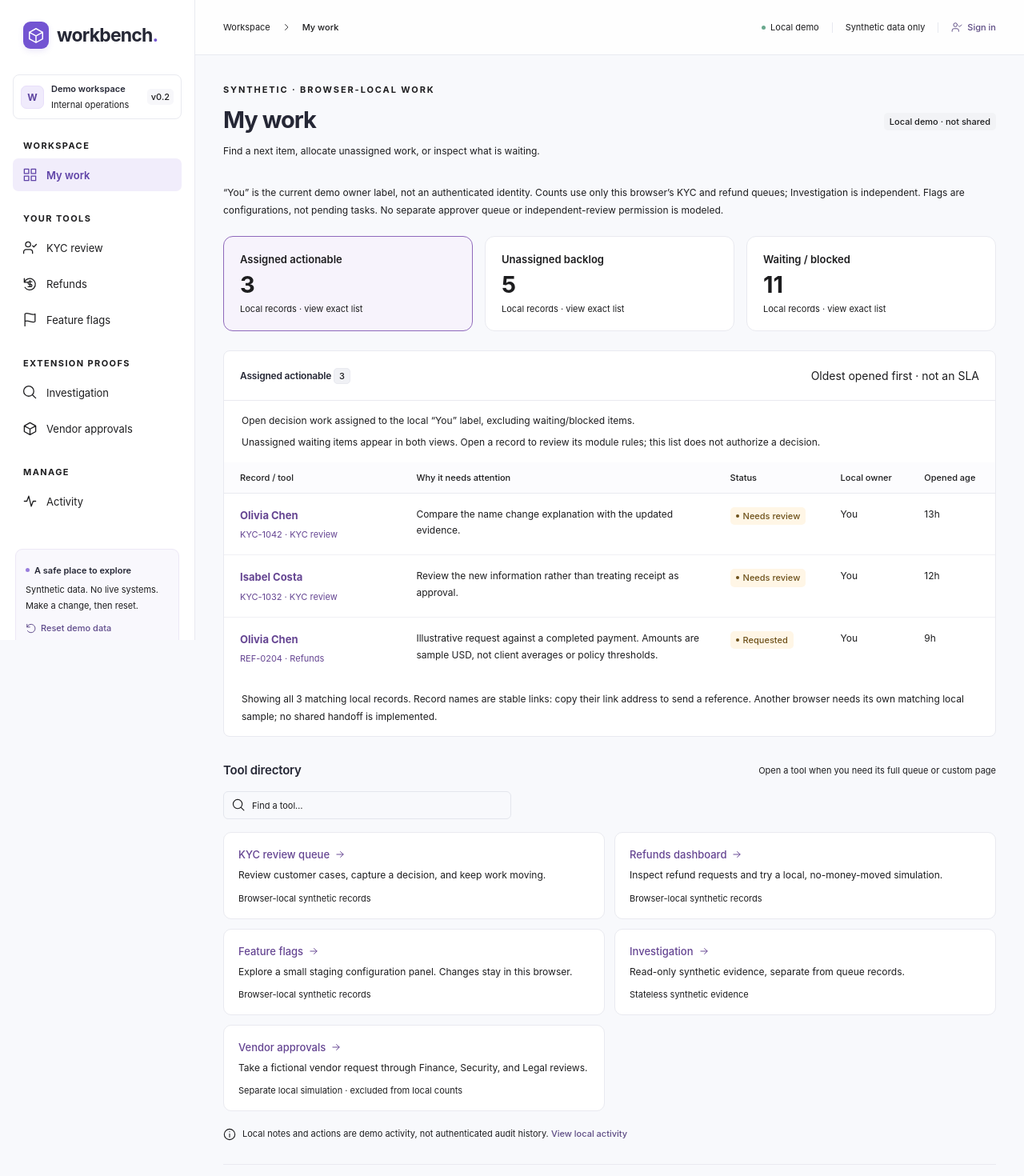
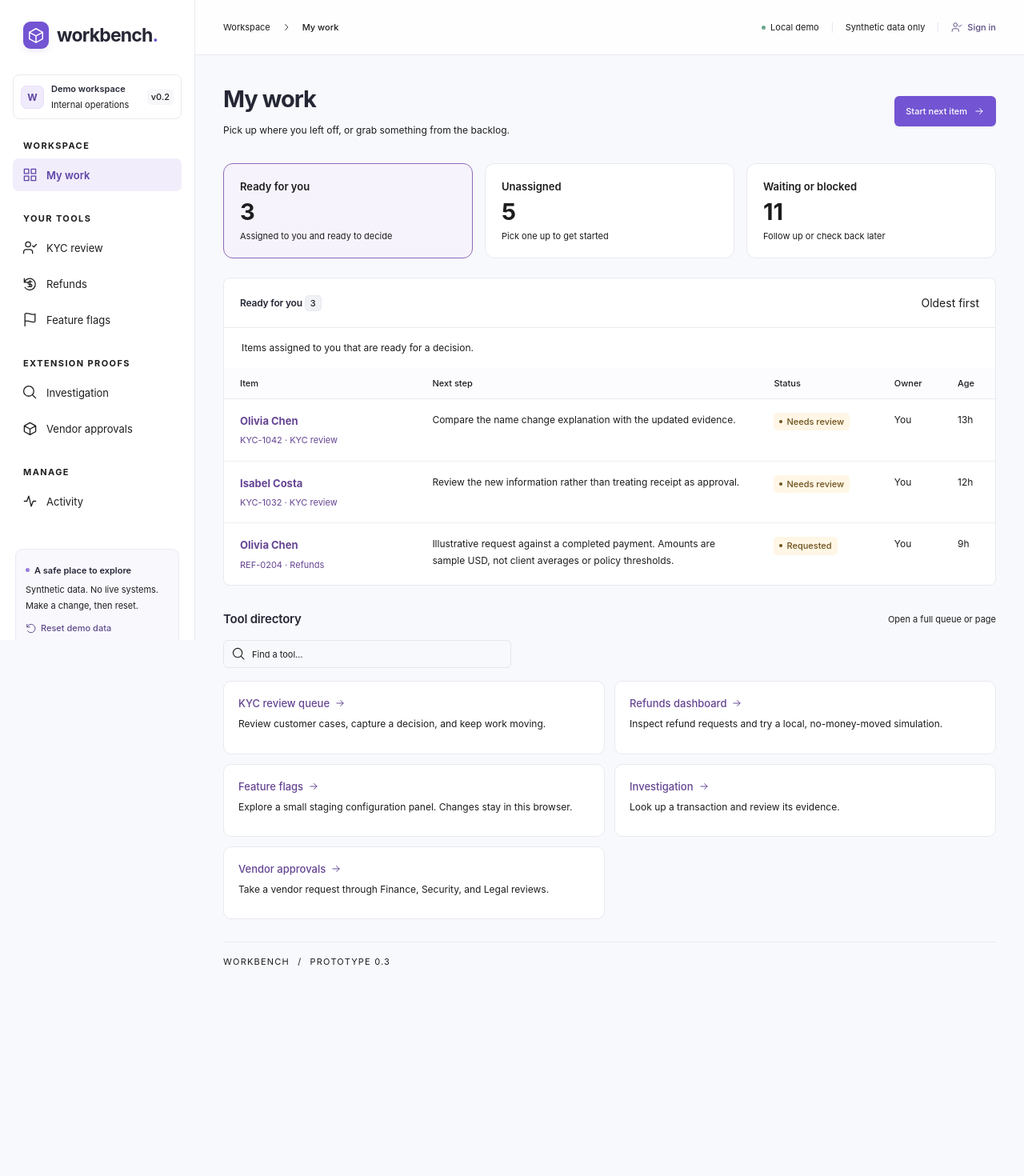
Before and after one commit to jilliangoldberg/cognition-power-apps, a React (Vite) app: page / in a window 1280 px wide. Shown: the top 1470 px of the page at 80% size. After the commit the page ends 1229 px from the top, so only its background shows below. Built offline with nearby package versions, Linux system fonts and the light colour scheme.

Commit message:
Simplify the My work landing page
Co-Authored-By: Devin AI <158243242+devin-ai-integration[bot]@users.noreply.github.com>

```diff
--- a/src/components/Overview.tsx
+++ b/src/components/Overview.tsx
@@ -8,18 +8,9 @@ import { Icon } from './Icon';
 import { Badge } from './Badge';
 import { openFromRow } from './rowClick';
 
-const pageSummaries: Record<
-  (typeof customPages)[number]['id'],
-  { description: string; scope: string }
-> = {
-  investigation: {
-    description: 'Read-only synthetic evidence, separate from queue records.',
-    scope: 'Stateless synthetic evidence',
-  },
-  vendors: {
-    description: 'Take a fictional vendor request through Finance, Security, and Legal reviews.',
-    scope: 'Separate local simulation · excluded from local counts',
-  },
+const pageDescriptions: Record<(typeof customPages)[number]['id'], string> = {
+  investigation: 'Look up a transaction and review its evidence.',
+  vendors: 'Take a vendor request through Finance, Security, and Legal reviews.',
 };
 
 export function Overview({
@@ -40,14 +31,18 @@ export function Overview({
   const [directorySearch, setDirectorySearch] = useState('');
   const items = workspaceItems(data);
   const visible = workItemsForView(items, view);
+  const next = workItemsForView(items, 'mine')[0];
   const directory = [
     ...modules.map((module) => ({
       id: module.id,
       title: module.title,
       description: module.description,
-      scope: 'Browser-local synthetic records',
     })),
-    ...customPages.map((page) => ({ id: page.id, title: page.title, ...pageSummaries[page.id] })),
+    ...customPages.map((page) => ({
+      id: page.id,
+      title: page.title,
+      description: pageDescriptions[page.id],
+    })),
   ].filter((item) =>
     `${item.title} ${item.description}`
       .toLowerCase()
@@ -57,18 +52,23 @@ export function Overview({
     <div className="work-home">
       <div className="page-heading overview-heading">
         <div>
-          <p className="eyebrow">SYNTHETIC · BROWSER-LOCAL WORK</p>
           <h1>My work</h1>
-          <p>Find a next item, allocate unassigned work, or inspect what is waiting.</p>
+          <p>
+            {next
+              ? 'Pick up where you left off, or grab something from the backlog.'
+              : 'You’re all caught up. Grab something from the backlog.'}
+          </p>
         </div>
-        <Badge label="Local demo · not shared" dot={false} />
+        {next && (
+          <button
+            className="button button-primary"
+            onClick={() => onSelect(next.module.id, next.record)}
+          >
+            Start next item <Icon name="arrow" size={14} />
+          </button>
+        )}
       </div>
-      <p className="work-scope">
-        “You” is the current demo owner label, not an authenticated identity. Counts use only this
-        browser’s KYC and refund queues; Investigation is independent. Flags are configurations, not
-        pending tasks. No separate approver queue or independent-review permission is modeled.
-      </p>
-      <nav className="work-counts" aria-label="Local work views">
+      <nav className="work-counts" aria-label="Work views">
         {(Object.keys(workViews) as WorkView[]).map((key) => (
           <a
             className={`work-count ${view === key ? 'selected' : ''}`}
@@ -82,7 +82,7 @@ export function Overview({
           >
             <span>{workViews[key].title}</span>
             <strong>{workItemsForView(items, key).length}</strong>
-            <small>Local records · view exact list</small>
+            <small>{workViews[key].hint}</small>
           </a>
         ))}
       </nav>
@@ -91,25 +91,19 @@ export function Overview({
           <h2 id="work-title">
             {workViews[view].title} <span className="count-pill">{visible.length}</span>
           </h2>
-          <span className="subtle">Oldest opened first · not an SLA</span>
+          <span className="subtle">Oldest first</span>
         </div>
-        <div className="work-list-help">
-          <p>{workViews[view].description}</p>
-          <p>
-            Unassigned waiting items appear in both views. Open a record to review its module rules;
-            this list does not authorize a decision.
-          </p>
-        </div>
+        <p className="work-list-help">{workViews[view].description}</p>
         <div className="table-scroll">
           <table>
-            <caption className="sr-only">{workViews[view].title} · local synthetic records</caption>
+            <caption className="sr-only">{workViews[view].title}</caption>
             <thead>
               <tr>
-                <th scope="col">Record / tool</th>
-                <th scope="col">Why it needs attention</th>
+                <th scope="col">Item</th>
+                <th scope="col">Next step</th>
                 <th scope="col">Status</th>
-                <th scope="col">Local owner</th>
-                <th scope="col">Opened age</th>
+                <th scope="col">Owner</th>
+                <th scope="col">Age</th>
               </tr>
             </thead>
             <tbody>
@@ -156,20 +150,15 @@ export function Overview({
         </div>
         {visible.length === 0 && (
           <div className="empty-state">
-            <h3>No local items in this view</h3>
-            <p>Try another work view or use the tool directory below.</p>
+            <h3>Nothing here right now</h3>
+            <p>Check another view or open a tool below.</p>
           </div>
         )}
-        <p className="work-list-help">
-          Showing all {visible.length} matching local records. Record names are stable links: copy
-          their link address to send a reference. Another browser needs its own matching local
-          sample; no shared handoff is implemented.
-        </p>
       </section>
       <section className="work-directory" aria-labelledby="directory-title">
         <div className="section-heading">
           <h2 id="directory-title">Tool directory</h2>
-          <span className="subtle">Open a tool when you need its full queue or custom page</span>
+          <span className="subtle">Open a full queue or page</span>
         </div>
         <label className="search-input">
           <Icon name="search" size={17} />
@@ -189,21 +178,11 @@ export function Overview({
                 {item.title} <Icon name="arrow" size={14} />
               </button>
               <p>{item.description}</p>
-              <small>{item.scope}</small>
             </li>
           ))}
         </ul>
         {directory.length === 0 && <p>No tools match that search.</p>}
       </section>
-      <div className="page-note">
-        <Icon name="info" size={16} />
-        <span>
-          Local notes and actions are demo activity, not authenticated audit history.{' '}
-          <button className="text-button" onClick={() => navigate('activity')}>
-            View local activity
-          </button>
-        </span>
-      </div>
     </div>
   );
 }
--- a/src/core/workspace.ts
+++ b/src/core/workspace.ts
@@ -4,18 +4,19 @@ import { actionBlock } from './eligibility';
 
 export const workViews = {
   mine: {
-    title: 'Assigned actionable',
-    description:
-      'Open decision work assigned to the local “You” label, excluding waiting/blocked items.',
+    title: 'Ready for you',
+    hint: 'Assigned to you and ready to decide',
+    description: 'Items assigned to you that are ready for a decision.',
   },
   unassigned: {
-    title: 'Unassigned backlog',
-    description: 'All open, unassigned local queue items, including any waiting/blocked items.',
+    title: 'Unassigned',
+    hint: 'Pick one up to get started',
+    description: 'Open items nobody has picked up yet. Open one to assign it to yourself.',
   },
   waiting: {
-    title: 'Waiting / blocked',
-    description:
-      'Open waiting or escalated cases, read-only refund examples, and guarded decisions, for any owner.',
+    title: 'Waiting or blocked',
+    hint: 'Follow up or check back later',
+    description: 'Items waiting on information, escalated, or blocked by a check.',
   },
 };
 export type WorkView = keyof typeof workViews;
--- a/src/styles.css
+++ b/src/styles.css
@@ -1739,16 +1739,11 @@ tbody tr:focus-within {
   color: #1d1d1f;
 }
 /* Browser-local workspace; domain/custom-page styles stay independent. */
-.work-scope,
 .work-list-help,
 .workspace-queue-scope {
   color: #1d1d1f;
   font-size: 12px;
   line-height: 1.8;
-}
-.work-scope {
-  margin-bottom: 22px;
-  max-width: 960px;
 }
 .work-counts {
   display: grid;
```
Also changed, not shown: 1 other file (tests, documents, lock files or other folders).
